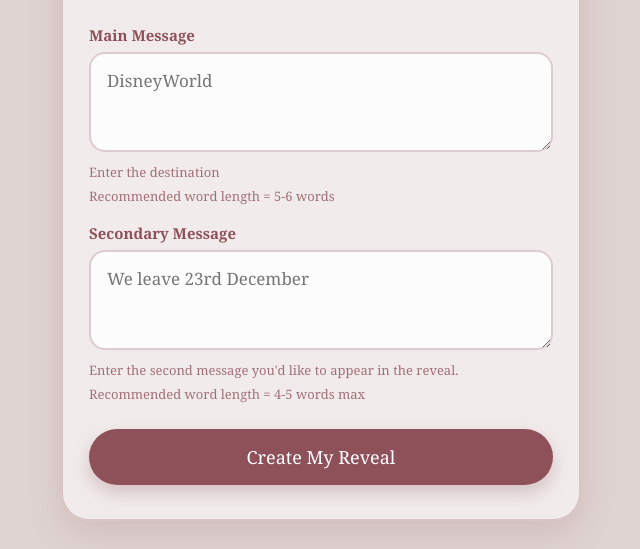
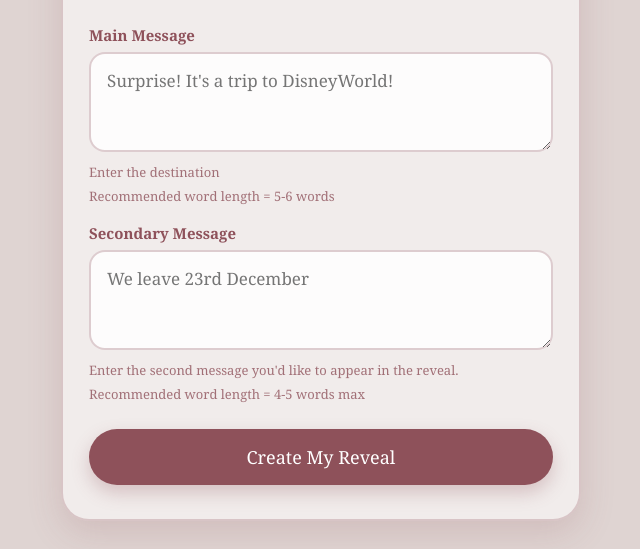
Before and after one commit to WithLoveCW/65877, a plain HTML site: page reveal-form.html in a window 1280 px wide. Shown: the part 295-844 px from the top of the page, without its empty margins (319-959 px from the left). Drawn offline with nearby package versions, Linux system fonts and the light colour scheme.

Commit message:
Update reveal-form.html

```diff
--- a/reveal-form.html
+++ b/reveal-form.html
@@ -192,7 +192,7 @@
 <textarea
   id="mainMessage"
   name="mainMessage"
-  placeholder="DisneyWorld"
+  placeholder="Surprise! It's a trip to DisneyWorld!"
   required
 ></textarea>
 
```
